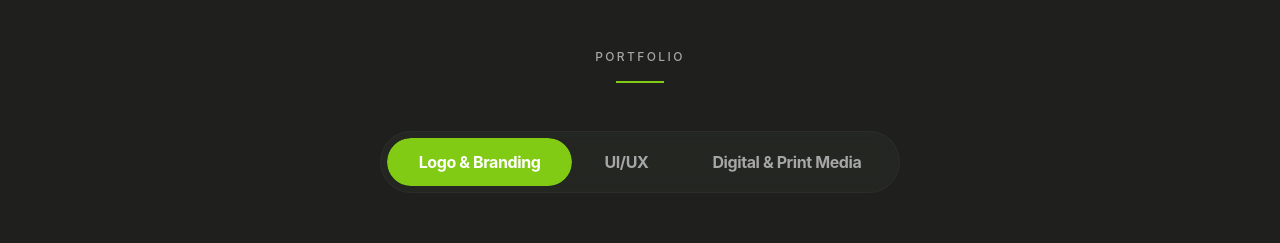
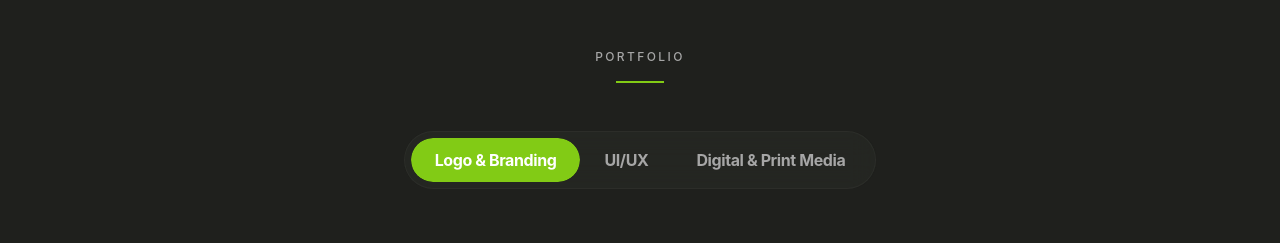
Before and after one commit to KenilPatel-30/KP_portfolio, a React (Vite) app: page / in a window 1280 px wide. Shown: the part 3020-3263 px from the top of the page. Built offline with nearby package versions, Linux system fonts and the light colour scheme.

Commit message:
Long UI for category buttons

```diff
--- a/src/components/Work.tsx
+++ b/src/components/Work.tsx
@@ -333,16 +333,8 @@ const Work = () => {
           </motion.div>
 
           {/* Premium Media Tabs - Segmented Pill Style */}
-          <div
-            className="flex justify-start sm:justify-center mb-16 px-4 w-full overflow-x-auto"
-            style={{ scrollbarWidth: 'none', msOverflowStyle: 'none' }}
-          >
-            <style>{`
-              .hide-scrollbar::-webkit-scrollbar {
-                display: none;
-              }
-            `}</style>
-            <div className="inline-flex items-center p-1.5 bg-card/40 border border-border/40 rounded-full backdrop-blur-md min-w-max mx-auto hide-scrollbar">
+          <div className="flex justify-center mb-8 sm:mb-16 px-2 sm:px-4 w-full">
+            <div className="flex items-center p-1 sm:p-1.5 bg-card/40 border border-border/40 rounded-full backdrop-blur-md w-full max-w-fit overflow-hidden">
               {tabs.map((tab) => {
                 const isActive = activeTab === tab.id;
 
@@ -350,14 +342,14 @@ const Work = () => {
                   <button
                     key={tab.id}
                     onClick={() => setActiveTab(tab.id)}
-                    className={`group relative flex items-center justify-center px-6 py-2.5 sm:px-8 sm:py-3 rounded-full transition-all duration-300 overflow-hidden ${
+                    className={`group relative flex items-center justify-center px-2 py-2 min-[375px]:px-3 sm:px-6 sm:py-2.5 rounded-full transition-all duration-300 overflow-hidden whitespace-nowrap ${
                       isActive ? '' : 'hover:bg-foreground/5'
                     }`}
                   >
                     {isActive && (
                       <motion.div
                         layoutId="activeCategoryBg"
-                        className="absolute inset-0 bg-primary shadow-lg shadow-primary/30 rounded-full"
+                        className="absolute inset-0 bg-primary shadow-sm sm:shadow-lg shadow-primary/30 rounded-full"
                         transition={{ type: 'spring', stiffness: 300, damping: 25 }}
                       />
                     )}
@@ -365,7 +357,7 @@ const Work = () => {
                     {/* Glassmorphism shine effect */}
                     <div className="absolute inset-0 bg-gradient-to-tr from-white/0 via-white/10 to-white/0 opacity-0 group-hover:opacity-100 transition-opacity duration-500 pointer-events-none rounded-full" />
 
-                    <span className={`relative z-10 text-sm sm:text-base font-bold tracking-tight transition-colors duration-300 ${
+                    <span className={`relative z-10 text-[10px] min-[375px]:text-[11px] sm:text-base font-bold tracking-tighter sm:tracking-tight transition-colors duration-300 ${
                       isActive ? 'text-primary-foreground' : 'text-muted-foreground group-hover:text-foreground'
                     }`}>
                       {tab.label}
```
